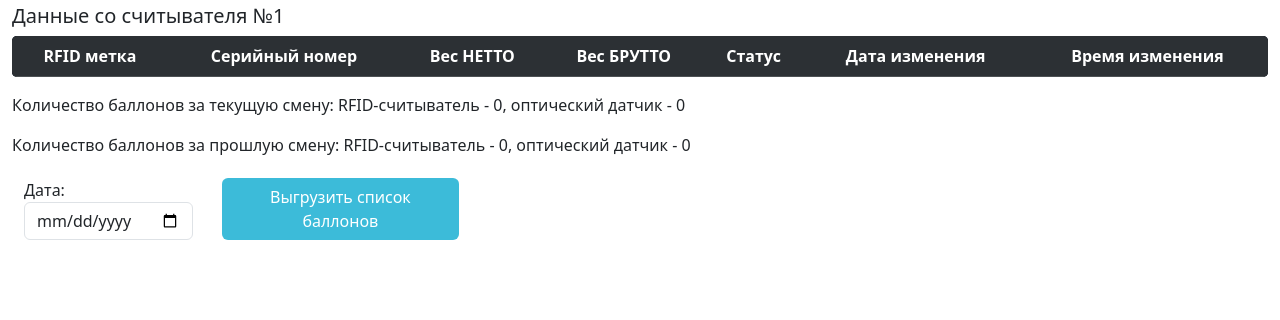
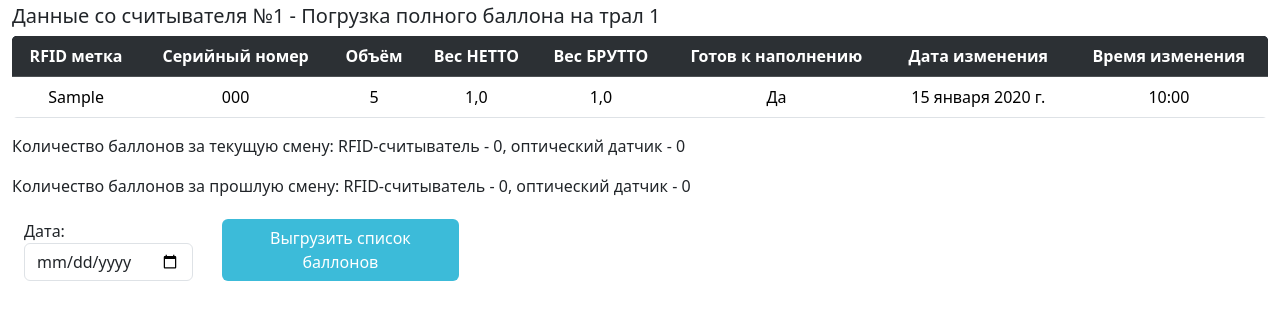
Before and after one commit to AvectisDev/new, a Django app: page /reader/1 in a window 1280 px wide. Shown: the part 74-394 px from the top of the page. Run offline with Django 5.2, Linux system fonts and the light colour scheme; tables that the repository leaves empty hold one stand-in row (values such as "Sample post"); lists and menus that the app fills with data are empty; parts of the project's set-up code (start-up, migrations or seed data) failed here and were passed over; some libraries are stand-ins or nearby versions.

Commit message:
update rfid tables, add carousel command

```diff
--- a/GNS/GNS/settings.py
+++ b/GNS/GNS/settings.py
@@ -3,6 +3,8 @@ import datetime
 from pathlib import Path
 from dotenv import load_dotenv
 from celery.schedules import crontab
+from import_export.formats.base_formats import XLSX
+
 
 load_dotenv()
 
@@ -78,6 +80,8 @@ MIDDLEWARE = [
 ]
 
 ROOT_URLCONF = 'GNS.urls'
+
+EXPORT_FORMATS = [XLSX]
 
 TEMPLATES = [
     {
--- a/GNS/filling_station/admin.py
+++ b/GNS/filling_station/admin.py
@@ -7,8 +7,7 @@ from import_export import resources
 class BalloonResources(resources.ModelResource):
     class Meta:
         model = Balloon
-        fields = ['id', 'nfc_tag', 'serial_number', 'creation_date', 'size', 'netto', 'brutto',
-                  'current_examination_date', 'next_examination_date', 'manufacturer', 'wall_thickness', 'status']
+        fields = ['nfc_tag', 'serial_number', 'size', 'netto', 'brutto', 'filling_status', "change_date", "change_time"]
 
 
 @admin.register(Balloon)
--- a/GNS/filling_station/api/balloons.py
+++ b/GNS/filling_station/api/balloons.py
@@ -83,14 +83,28 @@ class BalloonViewSet(viewsets.ViewSet):
 
         # Выполняем передачу данных в OPC сервер (лампочки на считывателях)
         logger.info(
-            f'данные в функции update-by-reader reader_number-{reader_number}, type of reader_number-{type(reader_number)};blink-{balloon.update_passport_required}, type of blink-{type(balloon.update_passport_required)}')
+            f'данные в функции update-by-reader reader_number-{reader_number},'
+            f'nfc_tag={nfc_tag} '
+            f'type of reader_number-{type(reader_number)}; '
+            f'blink-{balloon.update_passport_required}, '
+            f'type of blink-{type(balloon.update_passport_required)}'
+        )
         send_to_opc.delay(reader=reader_number, blink=balloon.update_passport_required)
 
+        # Если ридер стоит на приёмке или отгрузке, то добавляем текущий баллон в партию
         if reader_function:
             self.add_balloon_to_batch_from_reader(balloon, reader_number, reader_function)
 
-        reader = Reader.objects.filter(number=reader_number)
-        reader.balloon_list.add(balloon)
+        # Добавляем информацию по баллону в таблицу с ридерами
+        reader = Reader.objects.create(
+            number=reader_number,
+            nfc_tag=nfc_tag,
+            serial_number=balloon.serial_number,
+            size=balloon.size,
+            netto=balloon.netto,
+            brutto=balloon.brutto,
+            filling_status=balloon.filling_status
+        )
 
         serializer = BalloonSerializer(balloon)
         return Response(serializer.data)
--- a/GNS/filling_station/management/commands/run_scripts.py
+++ b/GNS/filling_station/management/commands/run_scripts.py
@@ -6,5 +6,5 @@ class Command(BaseCommand):
     help = 'Запуск main.py - приложения обработки RFID считывателей'
 
     def handle(self, *args, **kwargs):
-        # subprocess.run(['python', '../rfid app/main.py'], check=True)
         subprocess.Popen(['python', '../rfid app/main.py'])
+        subprocess.Popen(['python', '../rfid app/carousel.py'])
--- a/GNS/filling_station/models.py
+++ b/GNS/filling_station/models.py
@@ -67,7 +67,12 @@ class Balloon(models.Model):
 
 class Reader(models.Model):
     number = models.IntegerField(verbose_name="Номер считывателя")
-    balloon_list = models.ManyToManyField(Balloon, blank=True, verbose_name="Список баллонов")
+    nfc_tag = models.CharField(null=True, blank=True, max_length=30, verbose_name="Номер метки")
+    serial_number = models.CharField(null=True, blank=True, max_length=30, verbose_name="Серийный номер")
+    size = models.IntegerField(choices=BALLOON_SIZE_CHOICES, default=50, verbose_name="Объём")
+    netto = models.FloatField(null=True, blank=True, verbose_name="Вес пустого баллона")
+    brutto = models.FloatField(null=True, blank=True, verbose_name="Вес наполненного баллона")
+    filling_status = models.BooleanField(null=True, blank=True, verbose_name="Готов к наполнению")
     change_date = models.DateField(auto_now=True, verbose_name="Дата изменений")
     change_time = models.TimeField(auto_now=True, verbose_name="Время изменений")
     user = models.ForeignKey(User, on_delete=models.DO_NOTHING, verbose_name="Пользователь", default=1)
--- a/GNS/filling_station/templates/rfid_tables.html
+++ b/GNS/filling_station/templates/rfid_tables.html
@@ -4,7 +4,7 @@
 {% block content %}
 
 <div>
-    <h5>Данные со считывателя №{{reader}} </h5>
+    <h5>Данные со считывателя №{{ reader }} - {{ reader_status }} </h5>
     <div>
         <table class="table table-striped table-hover vertical-align: middle"
                style="border-radius: 5px; overflow: hidden;">
@@ -12,21 +12,21 @@
                 style="background-color: #051831 !important; color: white !important;">
                 <th>RFID метка</th>
                 <th>Серийный номер</th>
+                <th>Объём</th>
                 <th>Вес НЕТТО</th>
                 <th>Вес БРУТТО</th>
-                <th>Статус</th>
+                <th>Готов к наполнению</th>
                 <th>Дата изменения</th>
                 <th>Время изменения</th>
             </tr>
             {% for balloon in page_obj.object_list %}
             <tr align="center">
-                <td>
-                    <a href="{{ balloon.get_absolute_url }}" style="color: #051831;"> {{ balloon.nfc_tag }} </a>
-                </td>
+                <td>{{ balloon.nfc_tag|default_if_none:"-" }}</td>
                 <td>{{ balloon.serial_number|default_if_none:"-" }}</td>
+                <td>{{ balloon.size|default_if_none:"-" }}</td>
                 <td>{{ balloon.netto|default_if_none:"-" }}</td>
                 <td>{{ balloon.brutto|default_if_none:"-" }}</td>
-                <td>{{ balloon.status|default_if_none:"-" }}</td>
+                <td>{% if balloon.filling_status == True %}Да{% else %}Нет{% endif %}</td>
                 <td>{{ balloon.change_date|default_if_none:"-" }}</td>
                 <td>{{ balloon.change_time|default_if_none:"-" }}</td>
             </tr>
--- a/GNS/filling_station/urls.py
+++ b/GNS/filling_station/urls.py
@@ -12,7 +12,7 @@ urlpatterns = [
          name="balloon_update"),
     path("balloon/<pk>/delete/", views.BalloonDeleteView.as_view(), name="balloon_delete"),
 
-    path('reader/<str:reader>', views.reader_info, name="reader"),
+    path('reader/<int:reader>', views.reader_info, name="reader"),
 
     path('batch/balloons-loading', views.BalloonLoadingBatchListView.as_view(extra_context={
         "title": "Партии приёмки баллонов"
--- a/GNS/filling_station/views.py
+++ b/GNS/filling_station/views.py
@@ -5,25 +5,25 @@ from django.urls import reverse_lazy
 from django.views import generic
 from django.db.models import Q
 from .models import (Balloon, Truck, Trailer, TTN, BalloonsLoadingBatch, BalloonsUnloadingBatch,
-                     BalloonAmount, AutoGasBatch)
+                     BalloonAmount, AutoGasBatch, Reader)
 from .admin import BalloonResources
 from .forms import (GetBalloonsAmount, BalloonForm, TruckForm, TrailerForm, TTNForm,
                     BalloonsLoadingBatchForm, BalloonsUnloadingBatchForm, AutoGasBatchForm)
 from datetime import datetime, timedelta
 
 STATUS_LIST = {
-    '1': 'Погрузка полного баллона на трал 1',
-    '2': 'Погрузка полного баллона на трал 2',
-    '3': 'Приёмка пустого баллона из трала 1',
-    '4': 'Приёмка пустого баллона из трала 2',
-    '5': 'Регистрация полного баллона на складе',
-    '6': 'Регистрация пустого баллона в цеху',
-    '7': 'Наполнение баллона сжиженным газом. Карусель №1',
-    '8': 'Наполнение баллона сжиженным газом. Карусель №2',
-    '9': 'Вход в наполнительный цех из ремонтного',
-    '10': 'Выход из наполнительного цеха в ремонтный',
-    '11': 'Вход в ремонтный цех из наполнительного',
-    '12': 'Выход из ремонтного цеха в наполнительный',
+    1: 'Погрузка полного баллона на трал 1',
+    2: 'Погрузка полного баллона на трал 2',
+    3: 'Приёмка пустого баллона из трала 1',
+    4: 'Приёмка пустого баллона из трала 2',
+    5: 'Регистрация полного баллона на складе',
+    6: 'Регистрация пустого баллона в цеху',
+    7: 'Наполнение баллона сжиженным газом. Карусель №1',
+    8: 'Наполнение баллона сжиженным газом. Карусель №2',
+    9: 'Вход в наполнительный цех из ремонтного',
+    10: 'Выход из наполнительного цеха в ремонтный',
+    11: 'Вход в ремонтный цех из наполнительного',
+    12: 'Выход из ремонтного цеха в наполнительный',
 }
 
 
@@ -58,7 +58,7 @@ class BalloonDeleteView(generic.DeleteView):
     template_name = 'filling_station/balloon_confirm_delete.html'
 
 
-def reader_info(request, reader='1'):
+def reader_info(request, reader=1):
     current_date = datetime.now().date()
     previous_date = current_date - timedelta(days=1)
 
@@ -66,15 +66,16 @@ def reader_info(request, reader='1'):
         required_date = request.POST.get("date")
         format_required_date = datetime.strptime(required_date, '%Y-%m-%d')
 
-        dataset = BalloonResources().export(Balloon.objects.filter(status=STATUS_LIST[reader], change_date=format_required_date))
-        response = HttpResponse(dataset.xls, content_type='xls')
-        response['Content-Disposition'] = f'attachment; filename="RFID_1_{required_date}.xls"'
+        # Экспортируем данные в Excel
+        dataset = BalloonResources().export(Reader.objects.filter(number=reader, change_date=format_required_date))
+        response = HttpResponse(dataset.xlsx, content_type='xlsx')
+        response['Content-Disposition'] = f'attachment; filename="RFID_{reader}_{required_date}.xlsx"'
 
         return response
     else:
         date_process = GetBalloonsAmount()
 
-    balloons_list = Balloon.objects.order_by('-change_date', '-change_time').filter(status=STATUS_LIST[reader])
+    balloons_list = Reader.objects.order_by('-change_date', '-change_time').filter(number=reader)
     current_quantity = BalloonAmount.objects.filter(reader_id=reader, change_date=current_date).first()
     previous_quantity = BalloonAmount.objects.filter(reader_id=reader, change_date=previous_date).first()
 
@@ -103,7 +104,8 @@ def reader_info(request, reader='1'):
         'current_quantity_by_sensor': current_quantity_balloons,
         'previous_quantity_by_sensor': previous_quantity_balloons,
         'form': date_process,
-        'reader': reader
+        'reader': reader,
+        'reader_status': STATUS_LIST[reader]
     }
     return render(request, "rfid_tables.html", context)
 
```
Also changed, not shown: GNS/filling_station/management/commands/carousel.py (deleted, +0 -102 lines), rfid app/carousel.py (added, +107 -0 lines).
